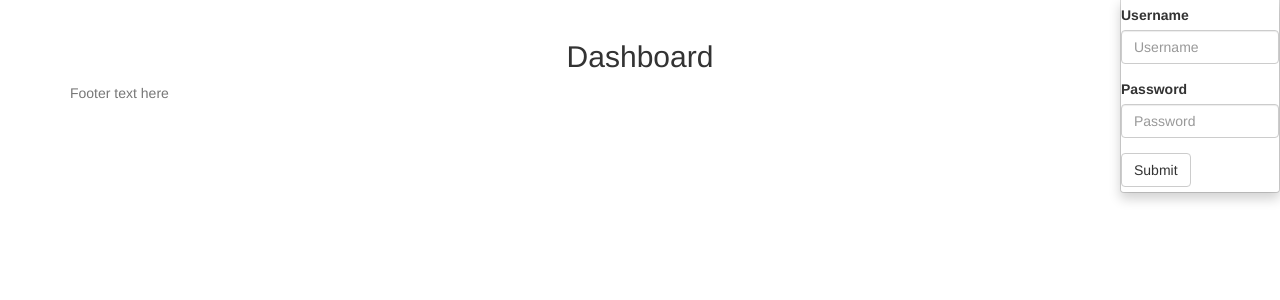
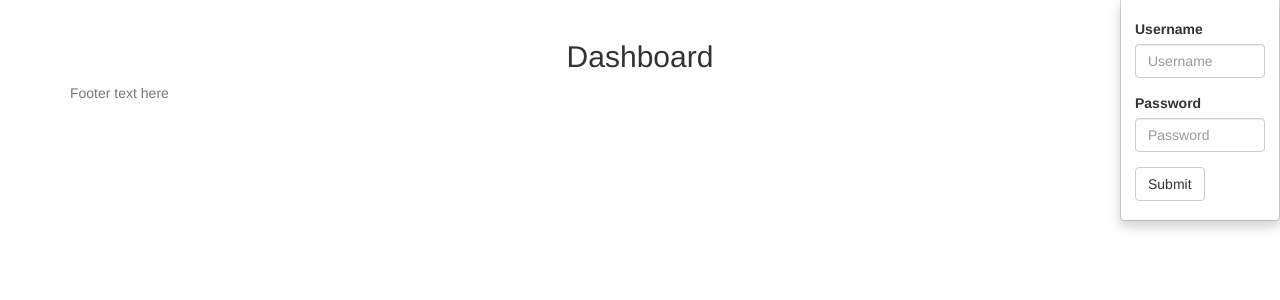
Before and after one commit to selamuru/realup, a Django app: page / in a window 1280 px wide, after a click on "Login". Shown: the part 51-351 px from the top of the page. Run offline with Django 3.2, Linux system fonts and the light colour scheme; parts of the project's set-up code (start-up, migrations or seed data) failed here and were passed over; some libraries are stand-ins or nearby versions.

Commit message:
Add basic padding around the login form

```diff
--- /dev/null
+++ b/remanage/static/css/pages/dashboard.css
@@ -0,0 +1,3 @@
+#navbar-collapse-1 ul:last-of-type .dropdown-menu form {
+    padding: 1em;
+}
--- a/remanage/templates/base.html
+++ b/remanage/templates/base.html
@@ -7,9 +7,12 @@
     <!-- The above 3 meta tags *must* come first in the head; any other head content must come *after* these tags -->
     <title>Remanage</title>
 
+    {% load staticfiles %}
+
     <!-- Bootstrap -->
-    {% load staticfiles %}
     <link href="{% static 'css/bootstrap.min.css' %}" rel="stylesheet" type="text/css">
+
+    <link href="{% static 'css/pages/dashboard.css' %}" rel="stylesheet" type="text/css">
   </head>
 
   <body>
```
